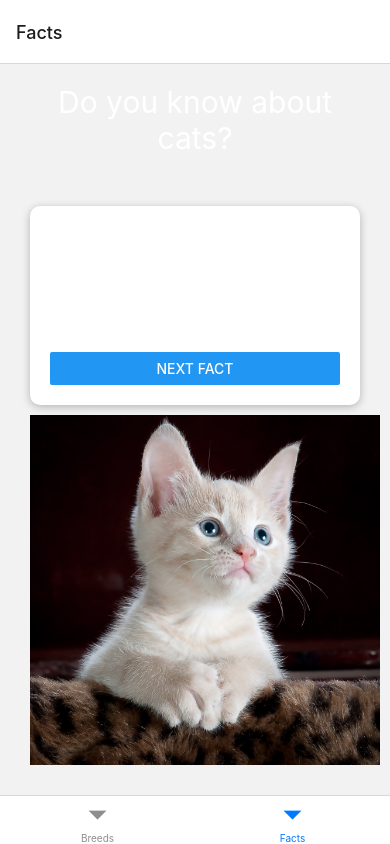
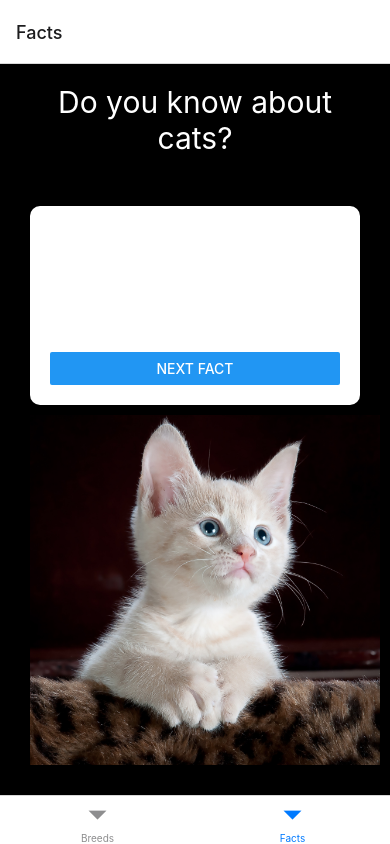
Before and after one commit to Nisam8104/CatFacts, a React Native app: screen /Facts in a window 390 px wide. Built offline with nearby package versions, Linux system fonts and the light colour scheme; no server answers.

Commit message:
background color changed

```diff
--- a/src/pages/Factpage.js
+++ b/src/pages/Factpage.js
@@ -20,6 +20,7 @@ const styles = StyleSheet.create({
   container: {
     padding: 20,
     flex: 1,
+    backgroundColor:'black',
   }
 });
 
```
